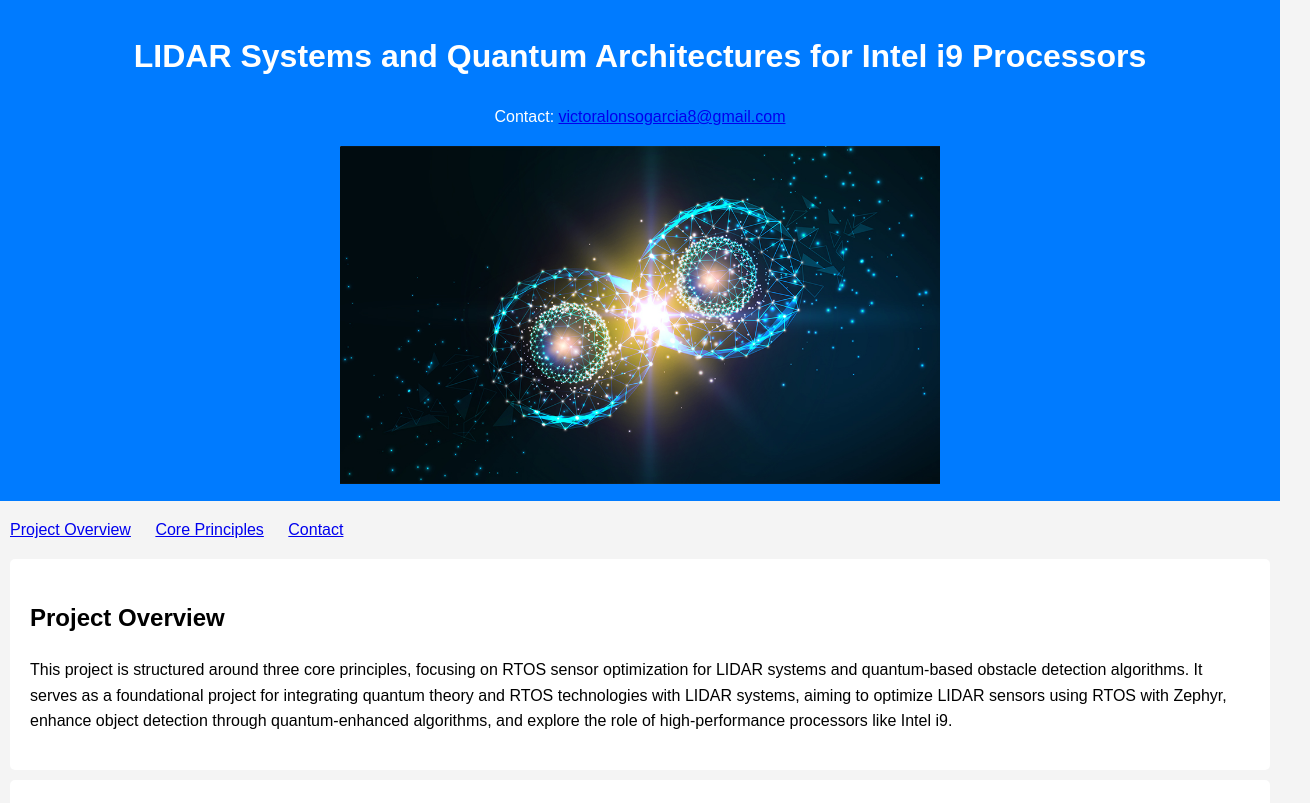
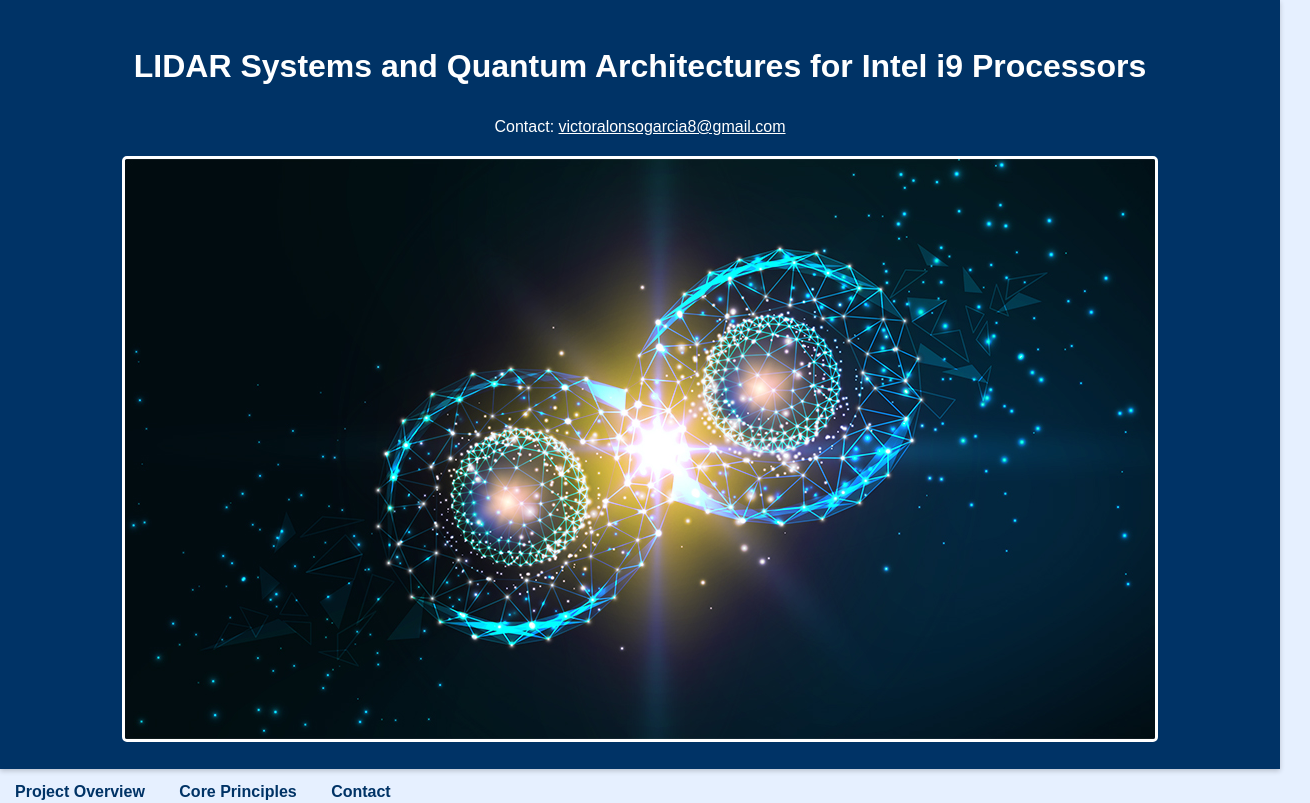
Before and after one commit to victor0989/LIDAR_Quantum_RTOS_Project, a plain HTML site: page index.html in a window 1280 px wide. Shown: the top 803 px of the page, 1310 px wide, since content can reach past the window. Drawn offline with Linux system fonts and the light colour scheme.

Commit message:
Update index.html

```diff
--- a/index.html
+++ b/index.html
@@ -10,48 +10,67 @@
             line-height: 1.6;
             margin: 0;
             padding: 0;
-            background-color: #f4f4f4;
+            background-color: #e6f0ff; /* Fondo azul claro */
         }
         header {
-            background: #007bff;
-            color: #fff;
-            padding: 10px 20px;
+            background: #003366; /* Azul oscuro */
+            color: #ffffff;
+            padding: 20px;
             text-align: center;
+            box-shadow: 0 2px 5px rgba(0, 0, 0, 0.2);
         }
         header img {
             max-width: 100%;
             height: auto;
+            border: 3px solid #ffffff; /* Borde blanco */
+            border-radius: 5px;
         }
         nav ul {
             list-style-type: none;
             padding: 0;
+            margin: 10px 0;
         }
         nav ul li {
             display: inline;
-            margin: 0 10px;
+            margin: 0 15px;
+        }
+        nav ul li a {
+            text-decoration: none;
+            color: #003366; /* Azul oscuro para los enlaces */
+            font-weight: bold;
+            transition: color 0.3s;
+        }
+        nav ul li a:hover {
+            color: #00509e; /* Azul medio al pasar el ratón */
         }
         section {
             padding: 20px;
-            margin: 10px;
-            background: #fff;
-            border-radius: 5px;
+            margin: 20px;
+            background: #ffffff; /* Fondo blanco para las secciones */
+            border-radius: 8px;
+            border: 2px solid #007bff; /* Borde azul */
+            box-shadow: 0 2px 10px rgba(0, 0, 0, 0.1);
+        }
+        section h2 {
+            color: #003366; /* Título en azul oscuro */
         }
         footer {
             text-align: center;
-            padding: 10px;
-            background: #333;
-            color: #fff;
+            padding: 15px;
+            background: #003366; /* Azul oscuro */
+            color: #ffffff;
+            position: relative;
+            bottom: 0;
+            width: 100%;
         }
     </style>
 </head>
 <body>
-   <body>
     <header>
         <h1>LIDAR Systems and Quantum Architectures for Intel i9 Processors</h1>
-        <p>Contact: <a href="mailto:victoralonsogarcia8@gmail.com">victoralonsogarcia8@gmail.com</a></p>
-        <img src="https://raw.githubusercontent.com/victor0989/LIDAR_Quantum_RTOS_Project/main/021120_to_quantum_feat.jpg" alt="Descripción de la imagen" style="width: 100%; max-width: 600px; height: auto;" />
+        <p>Contact: <a href="mailto:victoralonsogarcia8@gmail.com" style="color: #ffffff;">victoralonsogarcia8@gmail.com</a></p>
+        <img src="https://raw.githubusercontent.com/victor0989/LIDAR_Quantum_RTOS_Project/main/021120_to_quantum_feat.jpg" alt="Descripción de la imagen" />
     </header>
-    <nav>
     <nav>
         <ul>
             <li><a href="#project-overview">Project Overview</a></li>
@@ -96,7 +115,7 @@
     </section>
     <section id="contact">
         <h2>Contact</h2>
-        <p>If you have any questions, feel free to reach out at <a href="mailto:victoralonsogarcia8@gmail.com">victoralonsogarcia8@gmail.com</a>.</p>
+        <p>If you have any questions, feel free to reach out at <a href="mailto:victoralonsogarcia8@gmail.com" style="color: #003366;">victoralonsogarcia8@gmail.com</a>.</p>
     </section>
     <footer>
         <p>&copy; 2024 Victor Alonso García</p>
```
